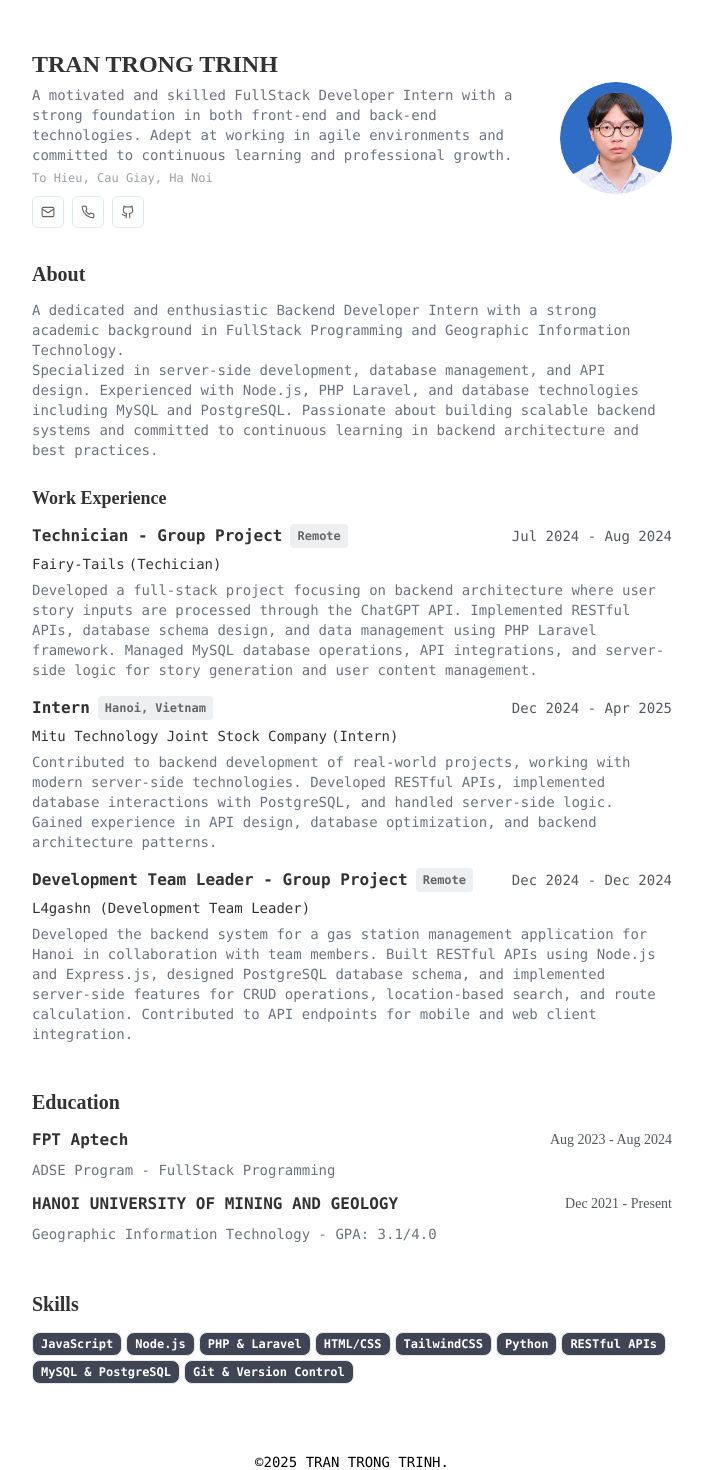
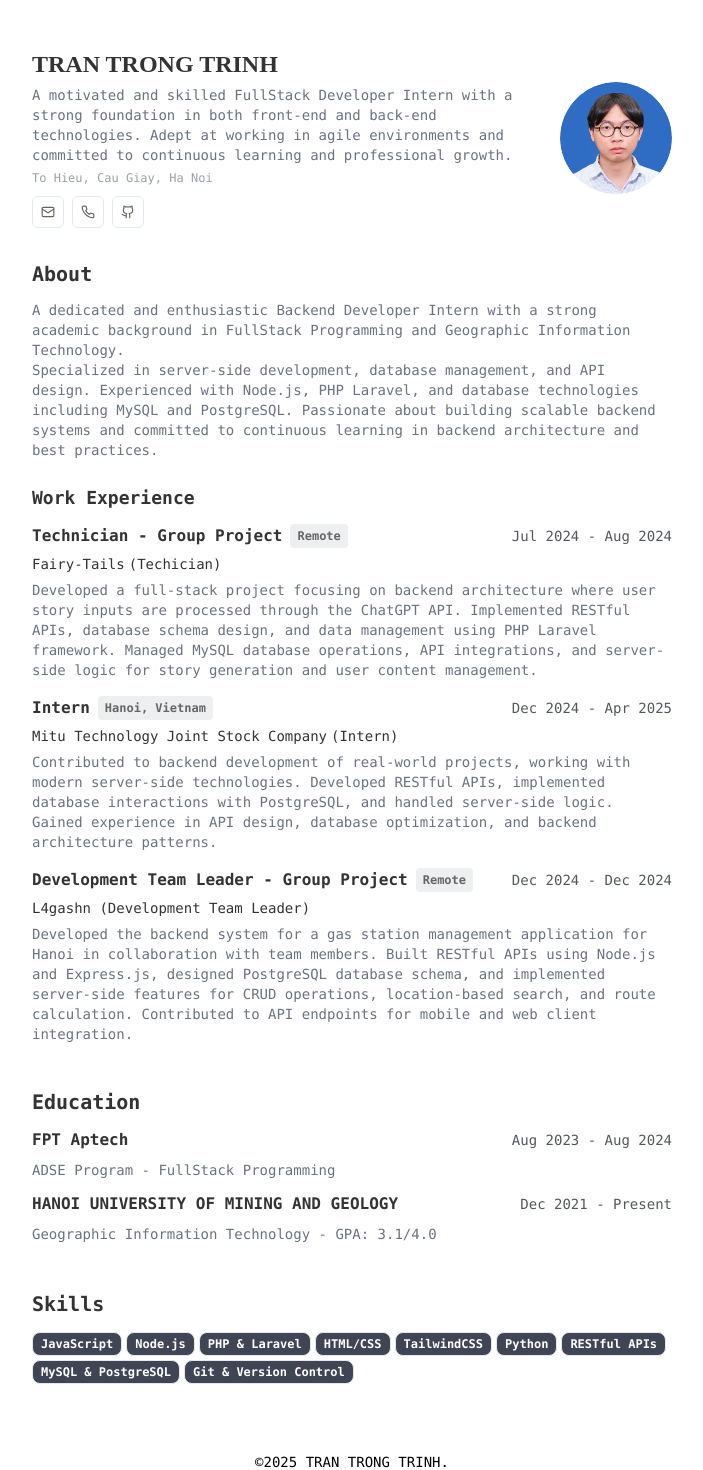
Before and after one commit to TreeMarch/self_preview_nxt_ver, a Next.js app: page / in a window 1280 px wide. Shown: the top 1470 px of the page, without its empty margins (288-991 px from the left). Built offline with nearby package versions, Linux system fonts and the light colour scheme.

Commit message:
font update

```diff
--- a/public/css/style.css
+++ b/public/css/style.css
@@ -36,9 +36,9 @@ p {
   line-height: 1.25rem;
 }
 
-h1 h2 {
+/* h1 h2 {
   font-family: JetBrains Mono, JetBrains Mono Fallback;
-}
+} */
 
 .container {
   max-width: 42rem;
@@ -167,13 +167,13 @@ h1 h2 {
 .resume-about {
   font-size: 20px;
   line-height: 28px;
-  font-family: JetBrains Mono, JetBrains Mono Fallback;
+  /* font-family: JetBrains Mono, JetBrains Mono Fallback; */
 }
 
 .resume-work-experience {
-  font-size: 18px;
-  line-height: 28px;
-  font-family: JetBrains Mono, JetBrains Mono Fallback;
+  font-size: 1.125rem;
+  line-height: 1.75rem;
+  /* font-family: JetBrains Mono, JetBrains Mono Fallback; */
 }
 
 .role-locate {
@@ -246,7 +246,7 @@ h1 h2 {
 
 .edu-time {
   color: #54575e;
-  font-family: JetBrains Mono, JetBrains Mono Fallback;
+  /* font-family: JetBrains Mono, JetBrains Mono Fallback; */
   font-size: 0.875rem;
   line-height: 1.25rem;
 }
@@ -260,7 +260,7 @@ h1 h2 {
 
 .resume-skills {
   font-weight: 700;
-  font-family: JetBrains Mono, JetBrains Mono Fallback;
+  /* font-family: JetBrains Mono, JetBrains Mono Fallback; */
   font-size: 20px;
 }
 
@@ -302,7 +302,7 @@ footer {
 }
 
 .resume-education {
-  font-family: JetBrains Mono, JetBrains Mono Fallback;
+  /* font-family: JetBrains Mono, JetBrains Mono Fallback; */
   font-weight: 700;
   line-height: 28px;
   font-size: 20px;
```
